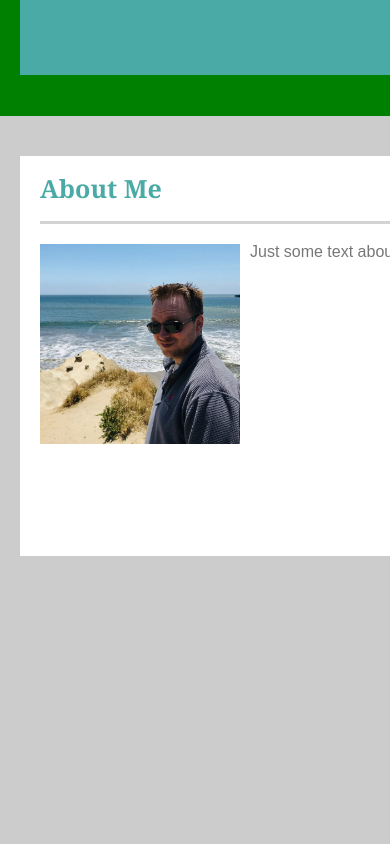
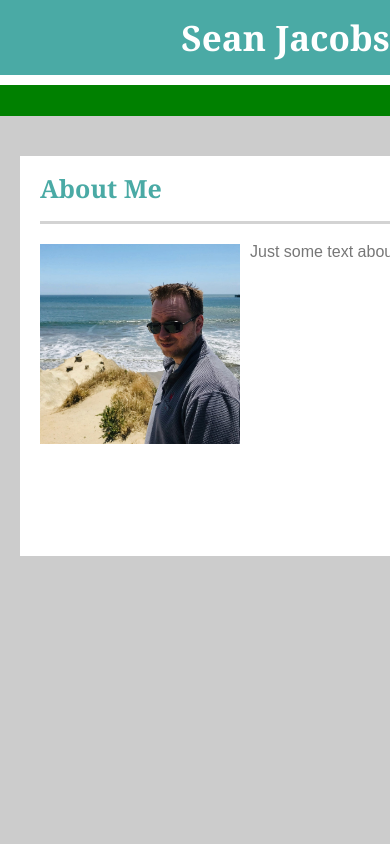
Before and after one commit to Jacobs1986/HW2-Responsive-Portfolio, a plain HTML site: page index.html in a window 390 px wide. Shown: the top 844 px of the page. Drawn offline with Linux system fonts and the light colour scheme.

Commit message:
Having some troube
I'm having some trouble with the format of the screen. Will go back and look at Saturday's class tomorrow.

```diff
--- a/assets/style.css
+++ b/assets/style.css
@@ -127,7 +127,11 @@ footer {
         width: 640px;
     }
     header h1 {
-        width: 100%;
+        width: 60%;
+        float: none;
+        position: relative;
+        left: -20px;
+        text-align: center;
     }
     .links {
     }
```
